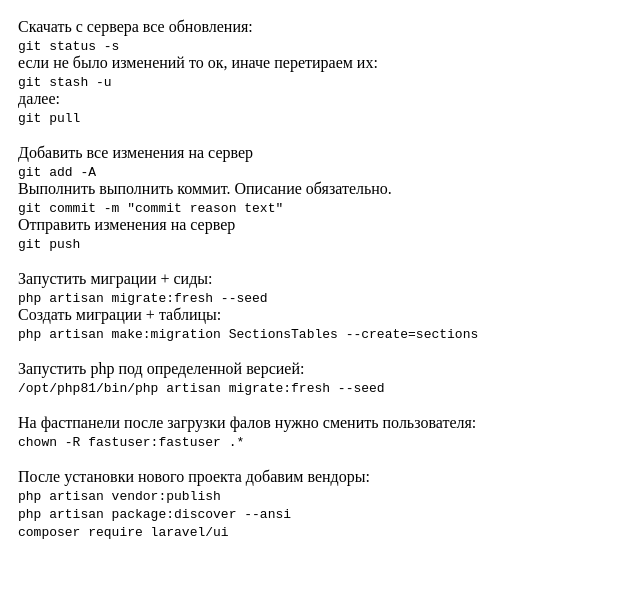
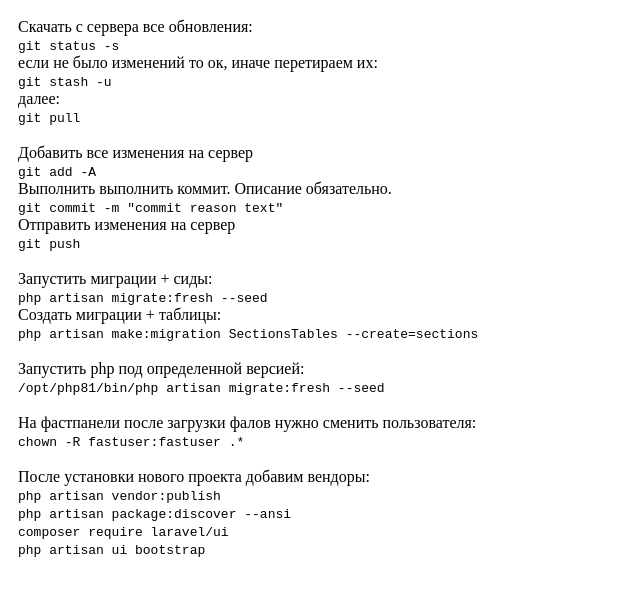
Before and after one commit to WenLeks/wenleks.github.io, a plain HTML site: page service/laravel.html in a window 1280 px wide. Shown: the whole page, without its empty margins (0-640 px from the left). Drawn offline with Linux system fonts and the light colour scheme.

Commit message:
Update laravel.html

```diff
--- a/service/laravel.html
+++ b/service/laravel.html
@@ -44,7 +44,8 @@
 			После установки нового проекта добавим вендоры: <br />
 			<code>php artisan vendor:publish</code><br />
 			<code>php artisan package:discover --ansi</code><br />
-			<code>composer require laravel/ui</code>
+			<code>composer require laravel/ui</code><br />
+			<code>php artisan ui bootstrap</code>
 		<br />
 		<br />
 	</div>
```
